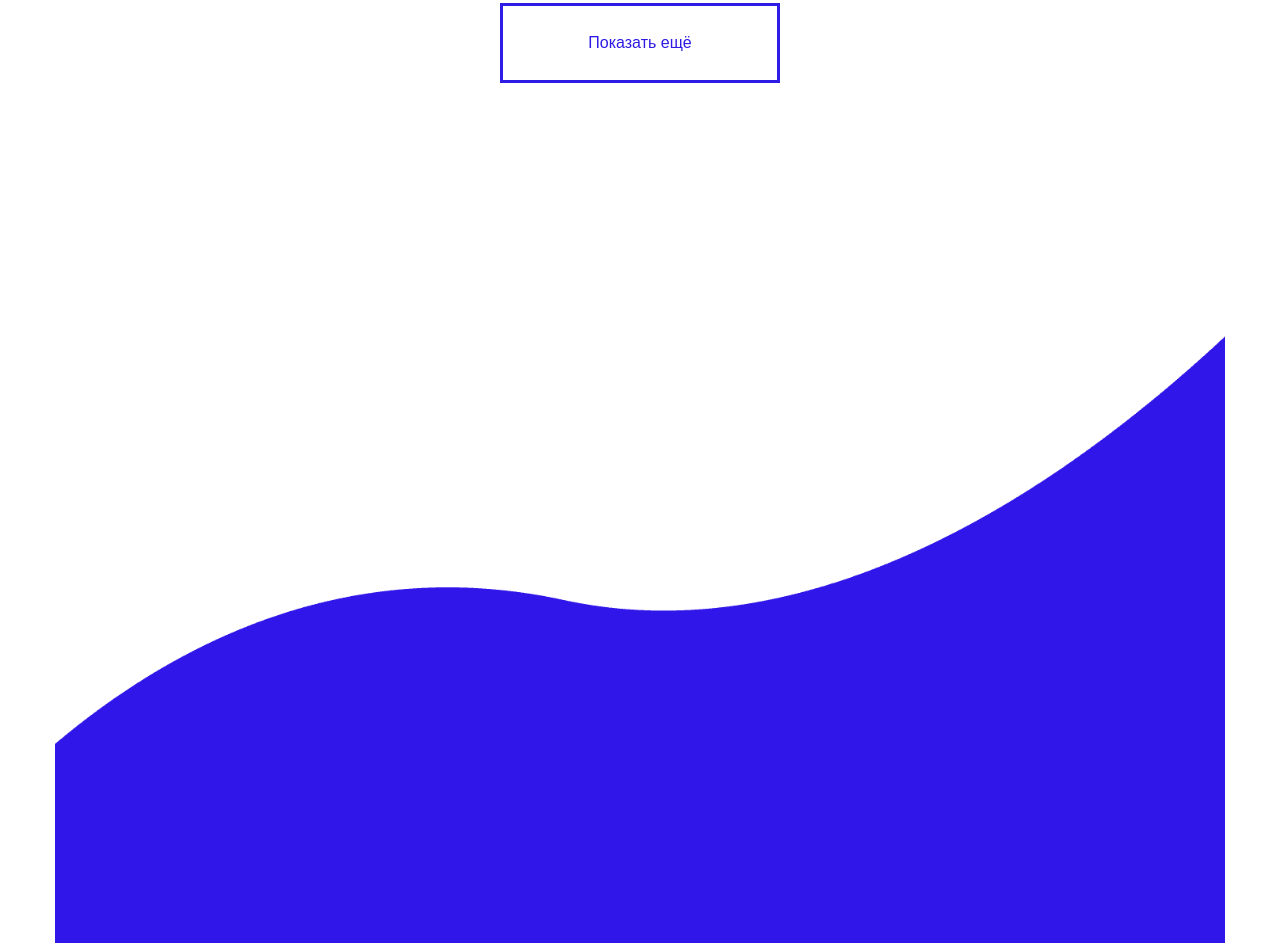
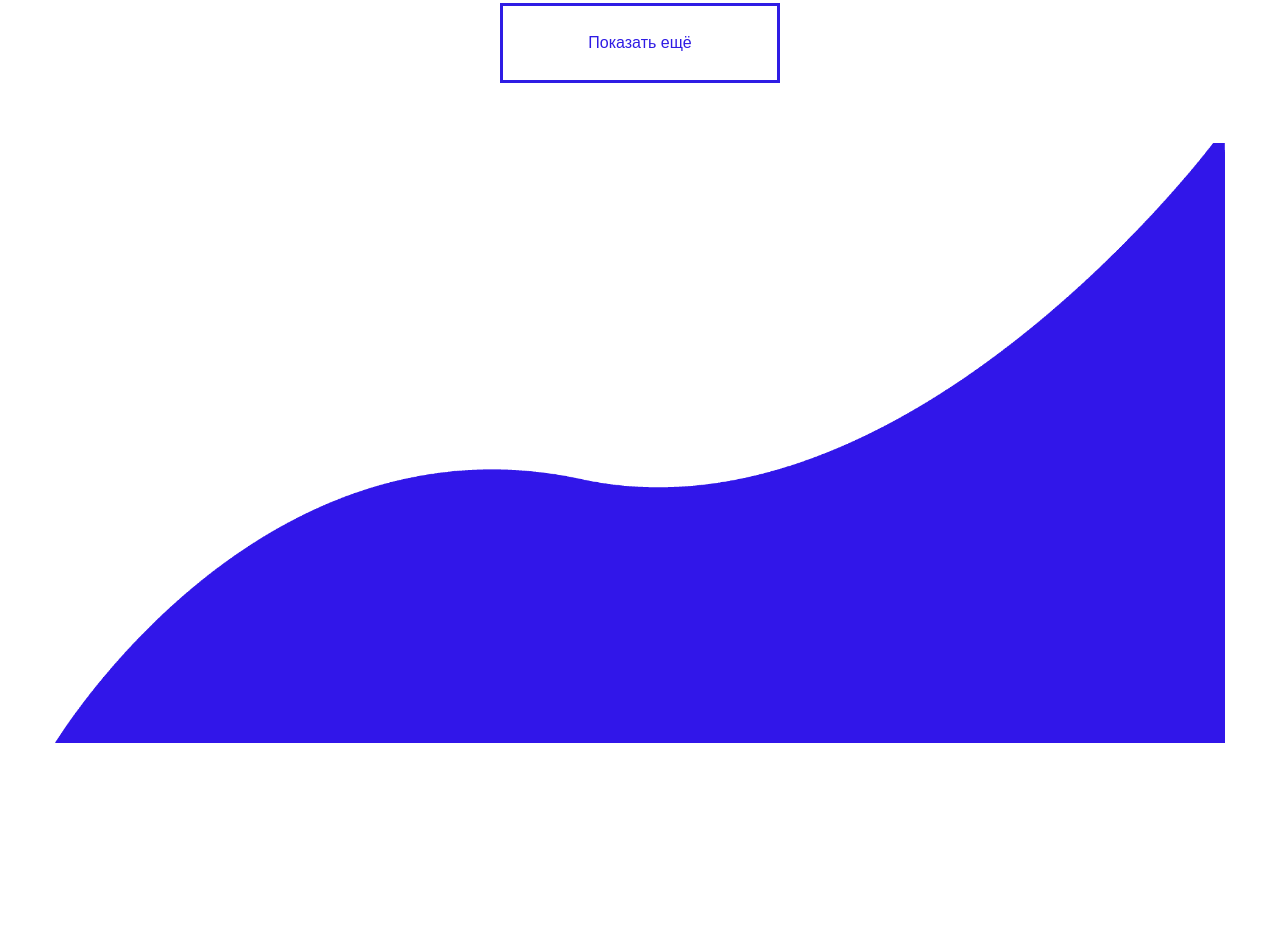
Before and after one commit to Andrey-Sukhodolskiy/My-first-project, a plain HTML site: page html/modules.html in a window 1280 px wide. Shown: the part 1331-2274 px from the top of the page. After the commit the page ends 2104 px from the top, so only its background shows below. Drawn offline with Linux system fonts and the light colour scheme.

Commit message:
Update style.css

```diff
--- a/styles/style.css
+++ b/styles/style.css
@@ -199,14 +199,14 @@ li {
 }
 
 .fig-buttom {
-  background: url("../layers/png/figure 1.png") no-repeat fixed bottom;
+  background: url("../layers/png/figure 1.png") no-repeat bottom;
   background-size: cover;
   background-position: bottom;
   overflow: auto;
   margin: 0;
   padding: 0;
   width: 100%;
-  height: 1100px;
+  height: 600px;
   /*height: 100%;*/
 
 }
```
